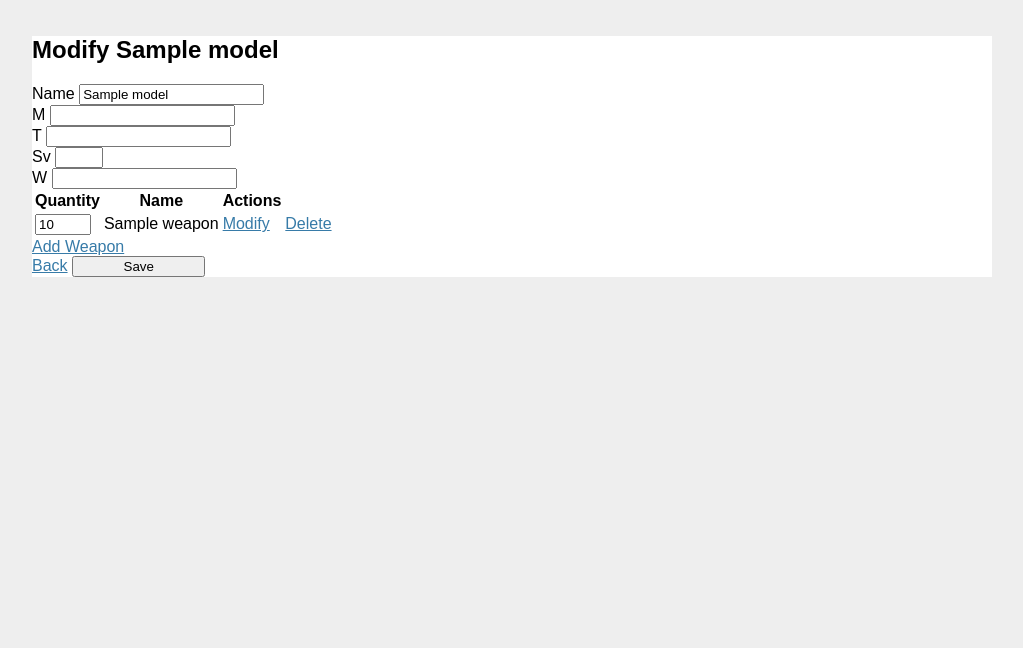
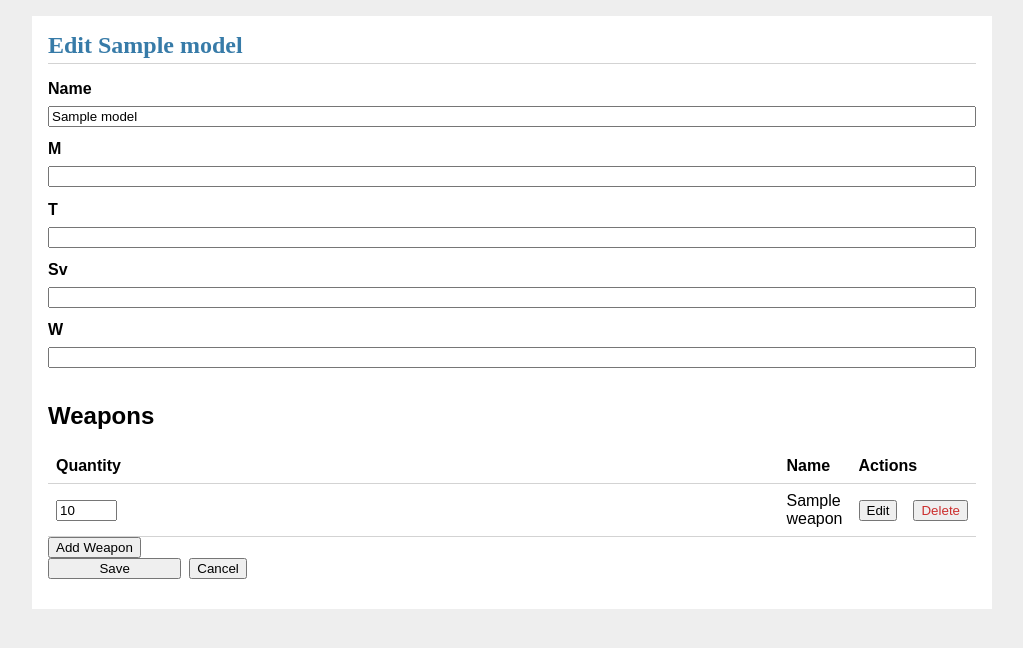
Before and after one commit to AidanHolvik/TTWargame_Analyzer, a Flask app: template flaskr/templates/model/modify.html in a window 1280 px wide. Shown: the top 648 px of the page, without its empty margins (128-1151 px from the left). Run offline with Flask 3, Linux system fonts and the light colour scheme; the template is opened without the code that fills it: most values are stand-ins (such as "Sample title", 1, 10 or a date in 2020).

Commit message:
Refactor model and weapon forms for improved layout and usability; update navigation buttons

```diff
--- a/flaskr/static/style.css
+++ b/flaskr/static/style.css
@@ -137,10 +137,6 @@ input[type="submit"] {
   min-width: 10em;
 }
 
-.content > header form.action {
-  margin: 0 0 0.25rem 0;
-}
-
 .content form > button {
   align-self: start;
 }
--- a/flaskr/templates/model/modify.html
+++ b/flaskr/templates/model/modify.html
@@ -1,27 +1,31 @@
 {% extends 'base.html' %}
-{% block title %}Modify {{model['name']}}{% endblock title %}
+{% block title %}Edit {{model['name']}}{% endblock title %}
 
 {% block content %}
-  <h2>Modify {{model['name']}}</h2>
-  <form method="post">
+  <section class="content">
+    <header>
+      <h1>Edit {{model['name']}}</h1>
+    </header>
+
+    <!-- quantity inputs and the Save button join this form via form="model-form",
+         so the per-weapon Edit/Delete forms below aren't nested inside it -->
+    <form id="model-form" method="post">
       <label for="name">Name</label>
-    <input type="text" name="name" id="name" value="{{model['name']}}">
-    <br>
+      <input type="text" name="name" id="name" value="{{model['name']}}" required>
       <label for="movement">M</label>
       <input type="number" name="movement" id="movement" min="0" value="{{model['movement']}}">
-    <br>
       <label for="toughness">T</label>
       <input type="number" name="toughness" id="toughness" min="1" value="{{model['toughness']}}">
-    <br>
       <label for="save">Sv</label>
       <input type="number" name="save" id="save" min="2" max="6" value="{{model['save']}}">
       <!-- TODO: include control for optionally setting invuln save -->
-    <br>
       <label for="health">W</label>
       <input type="number" name="health" id="health" min="1" value="{{model['health']}}">
+    </form>
 
-    <!-- Area for weapon list -->
-    <table>
+    <h2>Weapons</h2>
+    {% if model_weapons %}
+      <table class="item-list">
         <colgroup>
           <col>
           <col>
@@ -31,31 +35,44 @@
           <tr>
             <th scope="col">Quantity</th>
             <th scope="col">Name</th>
-          <th scope="colgroup">Actions</th>
+            <th scope="colgroup" colspan="2">Actions</th>
           </tr>
         </thead>
         <tbody>
           {% for weapon in model_weapons %}
-          <tr>
+            <tr id="tr_{{weapon['id']}}">
               <td>
-              <input type="number" name="{{weapon['input_name']}}" id="{{weapon['input_name']}}" min="0" max="99" value="{{weapon['quantity']}}">
+                <input type="number" name="{{weapon['input_name']}}" id="{{weapon['input_name']}}" form="model-form"
+                       min="0" max="99" value="{{weapon['quantity']}}">
               </td>
               <td>{{weapon['name']}}</td>
               <td>
-              <a href="{{url_for('weapon.modify', unit_id=unit_id, model_id=model['id'], weapon_id=weapon['id'])}}">Modify</a>
+                <form action="{{url_for('weapon.modify', unit_id=unit_id, model_id=model['id'], weapon_id=weapon['id'])}}" method="get">
+                  <button type="submit">Edit</button>
+                </form>
               </td>
               <td>
-              <a href="{{url_for('weapon.delete', unit_id=unit_id, model_id=model['id'], weapon_id=weapon['id'])}}">Delete</a>
+                <!-- single-quoted attribute: tojson emits double quotes and escapes single quotes -->
+                <form action="{{url_for('weapon.delete', unit_id=unit_id, model_id=model['id'], weapon_id=weapon['id'])}}" method="get"
+                      onsubmit='return confirm("Delete " + {{weapon["name"]|tojson}} + "?");'>
+                  <button type="submit" class="danger">Delete</button>
+                </form>
               </td>
             </tr>
           {% endfor %}
-
         </tbody>
       </table>
-    <a href="{{url_for('weapon.create', unit_id=unit_id, model_id=model['id'])}}">Add Weapon</a>
+    {% else %}
+      <p class="about">No weapons yet.</p>
+    {% endif %}
 
-    <br>
-    <a href="{{url_for('unit.modify', unit_id=unit_id)}}">Back</a>
-    <input type="submit" value="Save">
-  </form>
+    <button type="button" onclick='location.href="{{url_for("weapon.create", unit_id=unit_id, model_id=model["id"])}}"'>Add Weapon</button>
+
+    <div class="flex-container">
+      <input type="submit" value="Save" form="model-form">
+      <button type="button" onclick='location.href="{{url_for("unit.modify", unit_id=unit_id)}}"'>Cancel</button>
+    </div>
+  </section>
 {% endblock content %}
+
+{% block script %}{% endblock script %}
--- a/flaskr/templates/unit/index.html
+++ b/flaskr/templates/unit/index.html
@@ -5,10 +5,9 @@
   <section class="content">
     <header>
       <h1>Units</h1>
-      <form class="action" action="{{url_for('unit.create')}}" method="get">
-        <button type="submit">Add Unit</button>
-      </form>
     </header>
+
+    <button type="button" onclick='location.href="{{url_for("unit.create")}}"'>Add Unit</button>
 
     {% if units %}
       <table class="item-list">
```
Also changed, not shown: flaskr/templates/model/create.html (+14 -11 lines), flaskr/templates/weapon/create.html (+14 -18 lines), flaskr/templates/weapon/modify.html (+15 -19 lines). Lines whose indentation alone changed are shown as unchanged.
